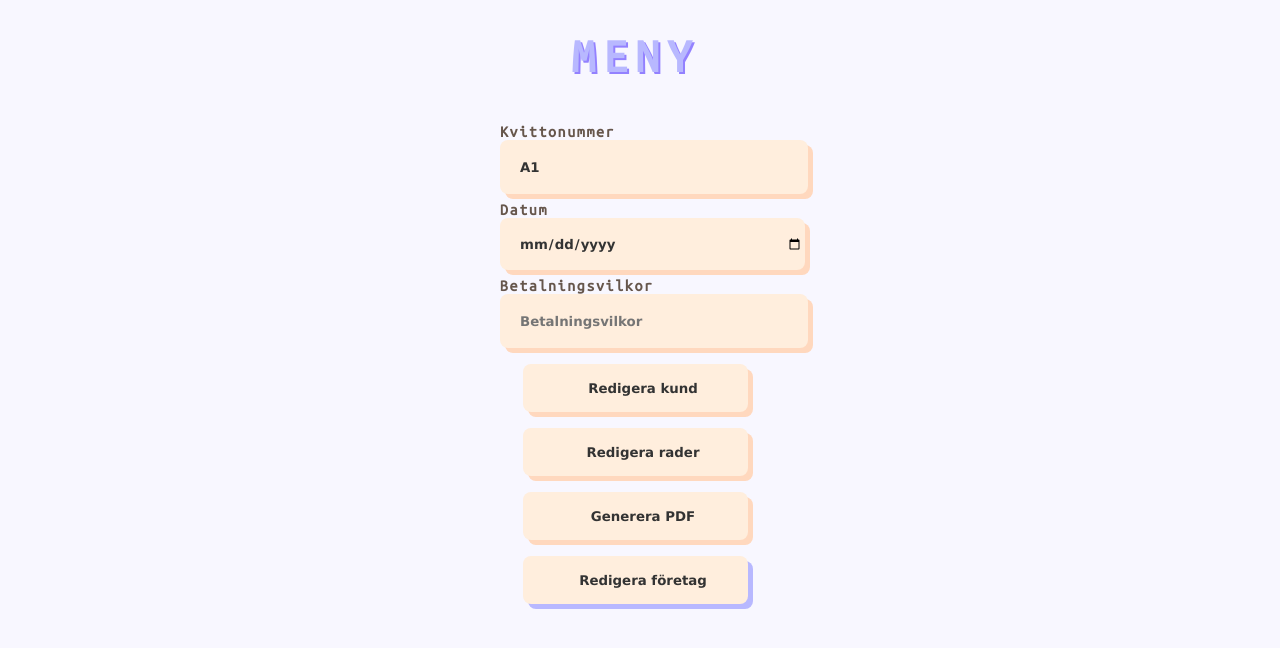
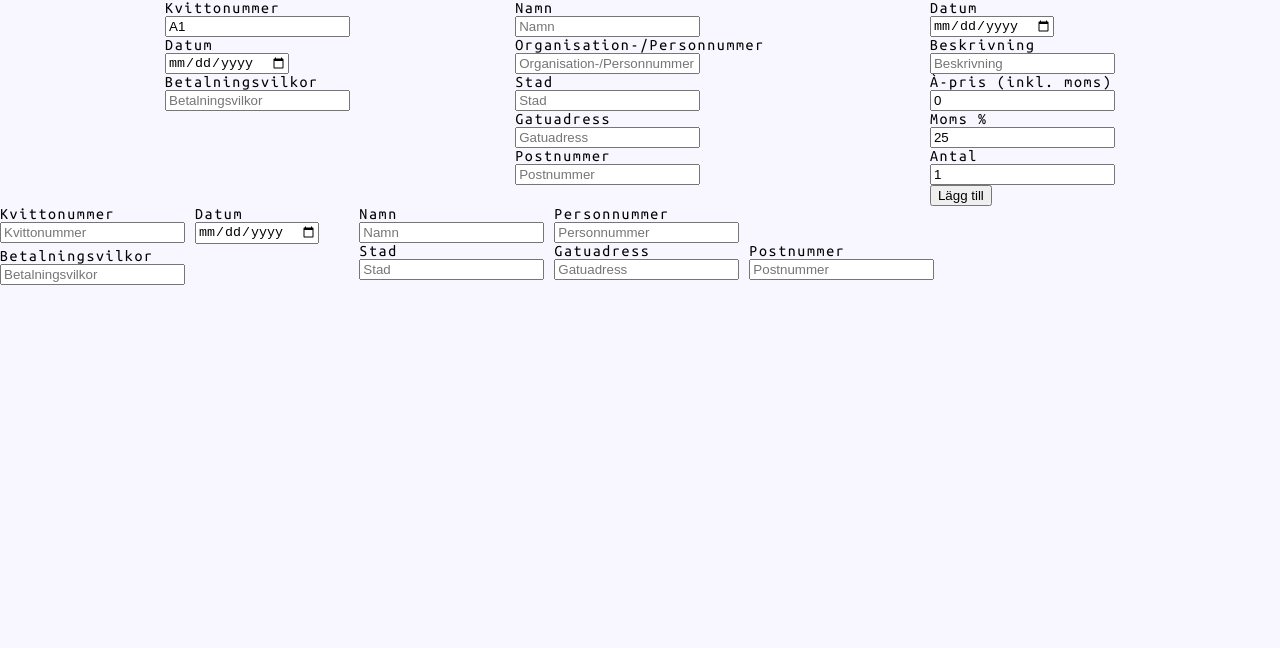
Before and after one commit to Wholteza/kvittogenerator, a React (Vite) app: page / in a window 1280 px wide. Shown: the top 648 px of the page. Built offline with nearby package versions, Linux system fonts and the light colour scheme.

Commit message:
wip layout

```diff
--- a/src/App.tsx
+++ b/src/App.tsx
@@ -19,6 +19,8 @@
 } from "./domain/receipt-total";
 import { parseWithDateHydration } from "./helpers/parse-helpers";
 import { useLocalStorageMigrations } from "./hooks/use-local-storage-migrations";
+import translate from "./internationalization/translate";
+import Input from "./components/input";
 
 const testCompanyInformation: CompanyInformation = {
   Identity: {
@@ -156,6 +158,77 @@
   ]);
 
   return (
+    <div>
+      <div
+        style={{
+          display: "flex",
+          alignItems: "flex-start",
+          justifyContent: "space-evenly",
+        }}
+      >
+        <div>{receiptInformationForm}</div>
+        <div>{customerInformationForm}</div>
+        <div>
+          {currentReceiptRowForm}
+          <button onClick={handleOnAddRow}>Lägg till</button>
+        </div>
+      </div>
+      <div style={{ display: "flex" }}>
+        <div style={{ display: "flex" }}>
+          <div>
+            <Input value={"A1"} label="Kvittonummer" />
+            <Input
+              value={"Swish"}
+              label="Betalningsvilkor"
+              style={{ marginTop: 5 }}
+            />
+          </div>
+          <Input value={new Date()} label="Datum" style={{ marginLeft: 10 }} />
+        </div>
+        <div
+          style={{ display: "flex", flexDirection: "column", marginLeft: 30 }}
+        >
+          <div style={{ display: "flex" }}>
+            <Input value={"arst"} label="Namn" style={{ marginLeft: 10 }} />
+            <Input
+              value={"arst"}
+              label="Personnummer"
+              style={{ marginLeft: 10 }}
+            />
+          </div>
+          <div style={{ display: "flex" }}>
+            <Input value={"Stad"} label="Stad" style={{ marginLeft: 10 }} />
+            <Input
+              value={"Gatuadress"}
+              label="Gatuadress"
+              style={{ marginLeft: 10 }}
+            />
+            <Input
+              value={"Postnummer"}
+              label="Postnummer"
+              style={{ marginLeft: 10 }}
+            />
+          </div>
+        </div>
+      </div>
+      <div>
+        {receiptRows.map((row, index) => (
+          <div style={{ display: "flex" }}>
+            <div>{row.description}</div>
+            <div>{row.amount}st</div>
+            <button
+              className="receipt-row-remove-button"
+              onClick={() => handleOnRemoveRow(index)}
+            >
+              X
+            </button>
+          </div>
+        ))}
+      </div>
+    </div>
+  );
+
+  return (
     <>
       {form === forms.menu ? (
         <></>
@@ -175,7 +248,7 @@
       {form === forms.menu ? (
         <div className="container">
           <div className="inputs">
-            <h1>Meny</h1>
+            <h1>{translate("receiptGenerator")}</h1>
             <div style={{ marginBottom: 20 }}>{receiptInformationForm}</div>
             <button className="button" onClick={() => setForm(forms.customer)}>
               Redigera kund
--- /dev/null
+++ b/src/components/input.tsx
@@ -0,0 +1,74 @@
+import { useCallback, useMemo } from "react";
+import translate from "../internationalization/translate";
+import {
+  DynamicPropertyInformation,
+  generatePropertyInformation,
+} from "../helpers/dynamic-object-helpers";
+import {
+  getFormValueBasedOnPropertyInformation,
+  getTypedValueFromEvent,
+} from "../hooks/use-form/use-form-helpers";
+
+type Props<T> = {
+  label?: string;
+  value: T;
+  onChange?: (value: T) => void;
+  style?: React.CSSProperties;
+};
+
+const input = <T,>({
+  value,
+  label,
+  onChange,
+  style,
+}: Props<T>): JSX.Element => {
+  const handleOnChange = useCallback(
+    (
+      field: DynamicPropertyInformation,
+      event: React.ChangeEvent<HTMLInputElement>
+    ) => {
+      const value = getTypedValueFromEvent(field, event) as T;
+      onChange?.(value);
+    },
+    []
+  );
+
+  const form = useMemo<JSX.Element>(() => {
+    const fieldDefinition = generatePropertyInformation({
+      [label ?? "value"]: value,
+    } as Record<string, never>)?.[0];
+    if (!fieldDefinition) return <></>;
+
+    const formValue = getFormValueBasedOnPropertyInformation(
+      fieldDefinition,
+      value as Record<string, never>
+    );
+
+    return (
+      <div key={fieldDefinition.propertyPath.join(".")} style={style}>
+        <label htmlFor={translate(fieldDefinition.propertyPath.join("."))}>
+          {translate(fieldDefinition.name)}
+          <input
+            id={translate(fieldDefinition.propertyPath.join("."))}
+            name={translate(fieldDefinition.propertyPath.join("."))}
+            style={{ display: "block" }}
+            value={formValue}
+            placeholder={translate(fieldDefinition.name)}
+            onChange={(event) => handleOnChange(fieldDefinition, event)}
+            type={
+              fieldDefinition.type === "date"
+                ? "date"
+                : fieldDefinition.type === "number"
+                ? "number"
+                : "text"
+            }
+          />
+        </label>
+      </div>
+    );
+  }, [handleOnChange, value]);
+
+  return form;
+};
+
+export default input;
--- a/src/helpers/dynamic-object-helpers.ts
+++ b/src/helpers/dynamic-object-helpers.ts
@@ -43,7 +43,7 @@
 export const generatePropertyInformation = (
   obj: Record<string, never>,
   recursivePropertyPath: string[] = []
-) => {
+): DynamicPropertyInformation[] => {
   const propertyInformations: DynamicPropertyInformation[] = [];
   Object.keys(obj).forEach((key) => {
     const property = obj[key];
--- a/src/internationalization/translate.ts
+++ b/src/internationalization/translate.ts
@@ -25,5 +25,6 @@
     vat: "Moms (SEK)",
     total: "Total (inkl. moms)",
     receiptNumber: "Kvittonummer",
+    receiptGenerator: "Kvittogenerator",
   },
 };
```
